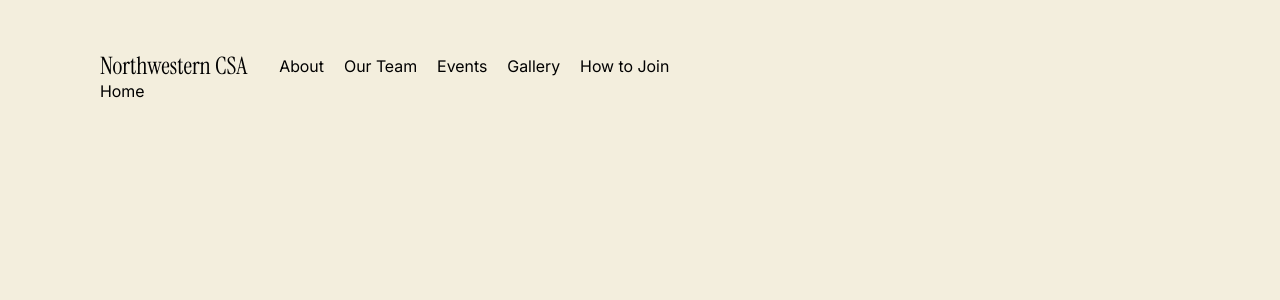
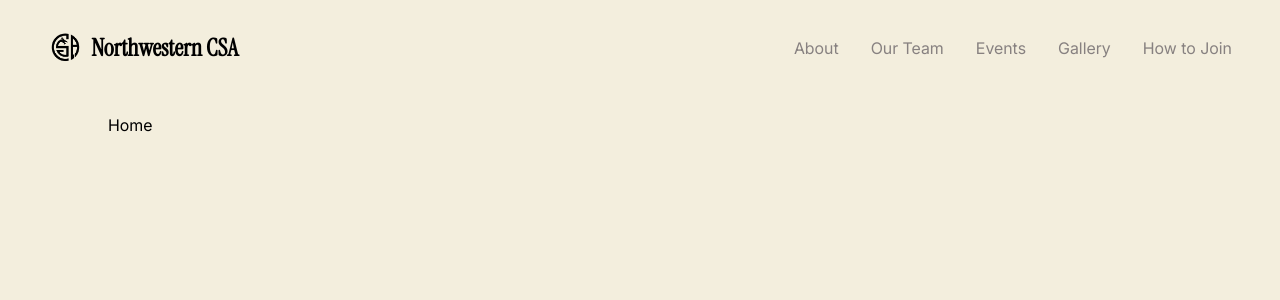
Before and after one commit to ariashi15/csa-website, a React (Vite) app: page / in a window 1280 px wide. Shown: the top 300 px of the page. Built offline with nearby package versions, Linux system fonts and the light colour scheme.

Commit message:
finalize navbar styling

```diff
--- /dev/null
+++ b/src/App.css
@@ -0,0 +1,3 @@
+.main {
+  margin: 50px 100px;
+}
--- a/src/App.jsx
+++ b/src/App.jsx
@@ -6,11 +6,13 @@ import Apply from './pages/Apply'
 import Gallery from './pages/Gallery'
 import OurTeam from './pages/OurTeam'
 import NavBar from './components/NavBar'
+import './App.css'
 
 function App() {
   return (
     <>
       <NavBar/>
+      <div className="main">
         <Routes>
           <Route path="/" element={<Home />} />
           <Route path="/about" element={<About />} />
@@ -19,6 +21,7 @@ function App() {
           <Route path="/gallery" element={<Gallery />} />
           <Route path="/our-team" element={<OurTeam />} />
         </Routes>
+      </div>
     </>
   )
 }
--- a/src/components/NavBar.css
+++ b/src/components/NavBar.css
@@ -1,7 +1,8 @@
 .navbar {
   align-items: center;
   display: flex;
-  gap: 2rem;
+  justify-content: space-between;
+  margin: 30px 40px;
 }
 
 .navbar a {
@@ -10,15 +11,25 @@
 }
 
 .navbar__brand {
+  display: flex;
+  align-items: center;
   font-family: var(--font-title);
   font-size: 1.5rem;
+  font-weight: bold;
+}
+
+.navbar__logo {
+  width: 2.2rem;
+  margin-right: 0.5rem;
 }
 
 .navbar__links {
   display: flex;
-  gap: 1.25rem;
+  gap: 2rem;
+  color: var(--grey);
 }
 
 .navbar__links .active {
   color: var(--lantern);
+  font-weight: 550;
 }
--- a/src/components/NavBar.jsx
+++ b/src/components/NavBar.jsx
@@ -5,6 +5,7 @@ function NavBar() {
   return (
     <nav className="navbar" aria-label="Main navigation">
       <NavLink className="navbar__brand" to="/">
+        <img className="navbar__logo" src="src/assets/csalogo.png"/>
         Northwestern CSA
       </NavLink>
       <div className="navbar__links">
--- a/src/index.css
+++ b/src/index.css
@@ -46,7 +46,6 @@
 body {
   background-color: var(--cream);
   font-family: var(--font-body);
-  margin: 50px 100px;
 }
 
 html {
```
Also changed, not shown: src/assets/csalogo.png (added). Lines whose indentation alone changed are shown as unchanged.
